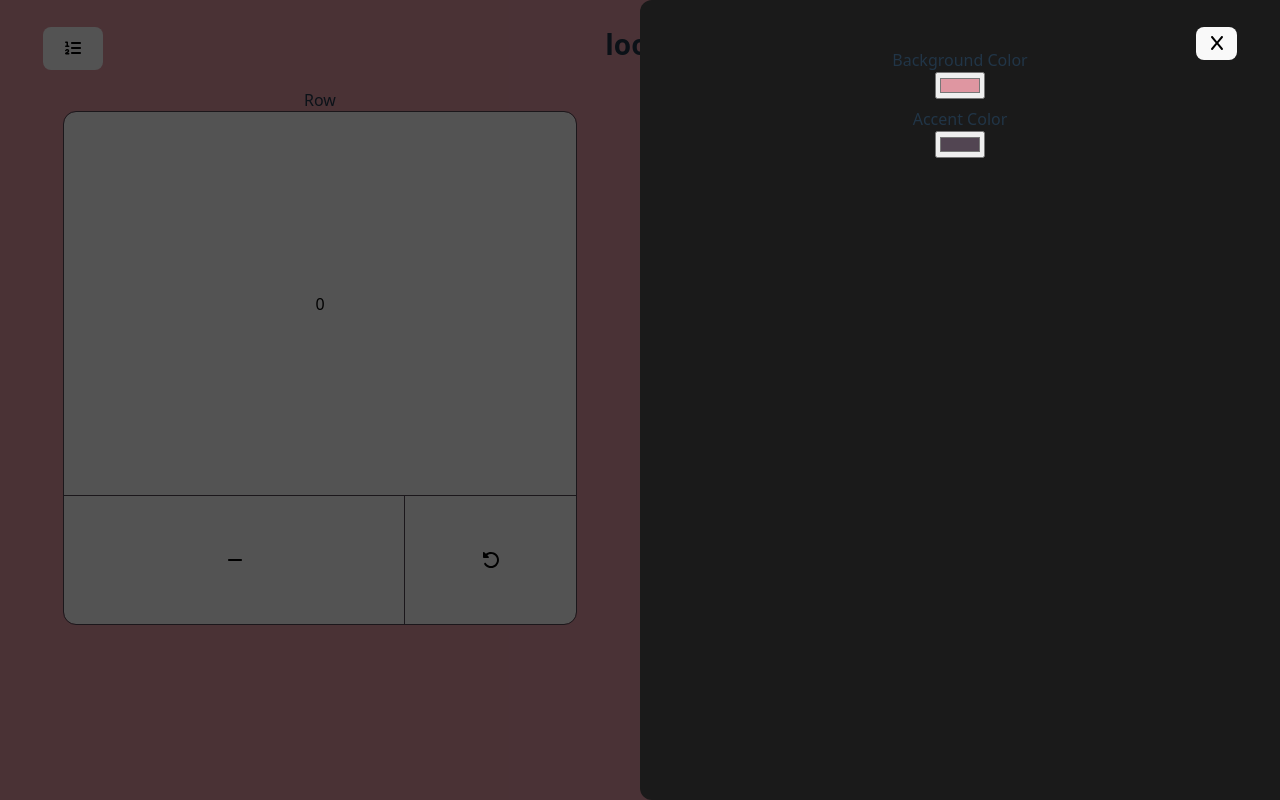
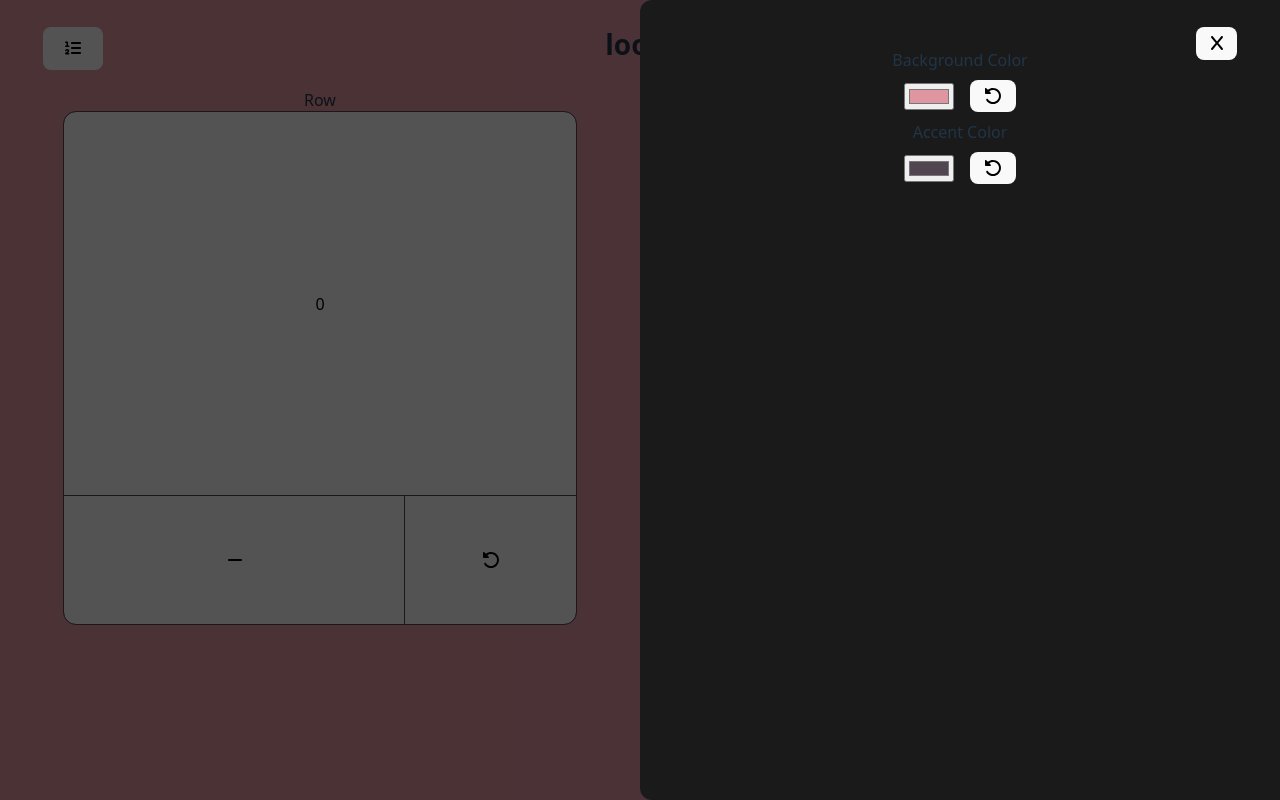
Before and after one commit to zoe2276/loopi, a React (Vite) app: page / in a window 1280 px wide. Both pictures are taken after a click on the button 1207 px from the left and 48 px from the top of the page. Built offline with nearby package versions, Linux system fonts and the light colour scheme.

Commit message:
implemented settings reset

```diff
--- a/src/components/Settings.tsx
+++ b/src/components/Settings.tsx
@@ -99,13 +99,23 @@ export const Settings = () => {
                     <li>
                         <div>
                             Background Color
-                            <input type="color" onChange={e => updateStylesheet("background-color", e.target.value)} defaultValue={getStylesheet("background-color")} />
+                            <div className="settingsMenu-inputContainer">
+                                <input type="color" onChange={e => updateStylesheet("background-color", e.target.value)} defaultValue={getStylesheet("background-color")} />
+                                <button onClick={() => updateStylesheet("background-color", defaults["background-color"])} >
+                                    <FAIcon iconName="rotate-left" />
+                                </button>
+                            </div>
                         </div>
                     </li>
                     <li>
                         <div>
                             Accent Color
-                            <input type="color" onChange={e => updateStylesheet("accent-color", e.target.value)} defaultValue={getStylesheet("accent-color")} />
+                            <div className="settingsMenu-inputContainer">
+                                <input type="color" onChange={e => updateStylesheet("accent-color", e.target.value)} defaultValue={getStylesheet("accent-color")} />
+                                <button onClick={() => updateStylesheet("accent-color", defaults["accent-color"])} >
+                                    <FAIcon iconName="rotate-left" />
+                                </button>
+                            </div>
                         </div>
                     </li>
                 </ul>
--- a/src/components/styles/Settings.css
+++ b/src/components/styles/Settings.css
@@ -63,11 +63,23 @@
     list-style: none;
     padding: 0;
 
-    & div {
+    & > li > div {
         display: flex;
         flex-flow: column nowrap;
         align-items: center;
+        gap: 0.5rem;
         margin-bottom: 8px;
+    }
+}
+
+.settingsMenu-inputContainer {
+    display: flex;
+    flex-flow: row nowrap;
+    align-items: center;
+    gap: 1rem;
+
+    & > button {
+        padding: 0.25rem 0.75rem;
     }
 }
 
```
